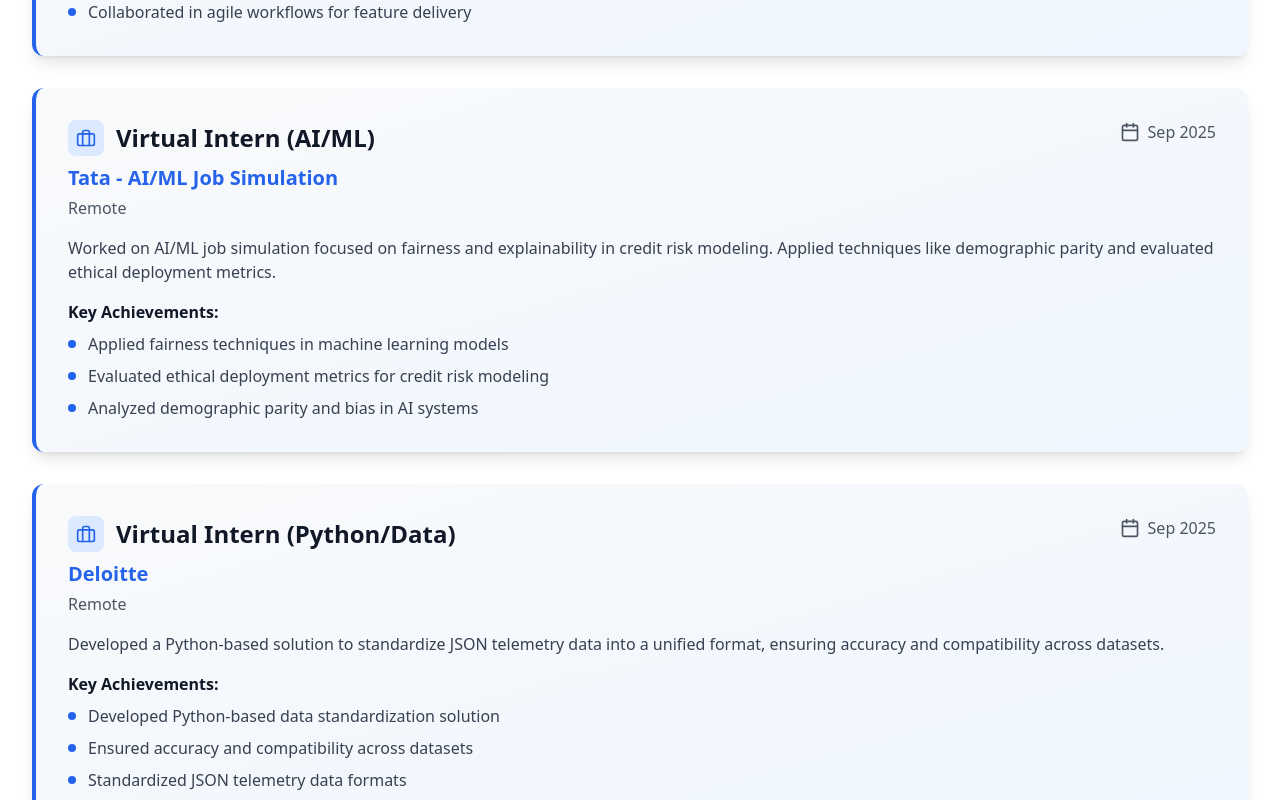
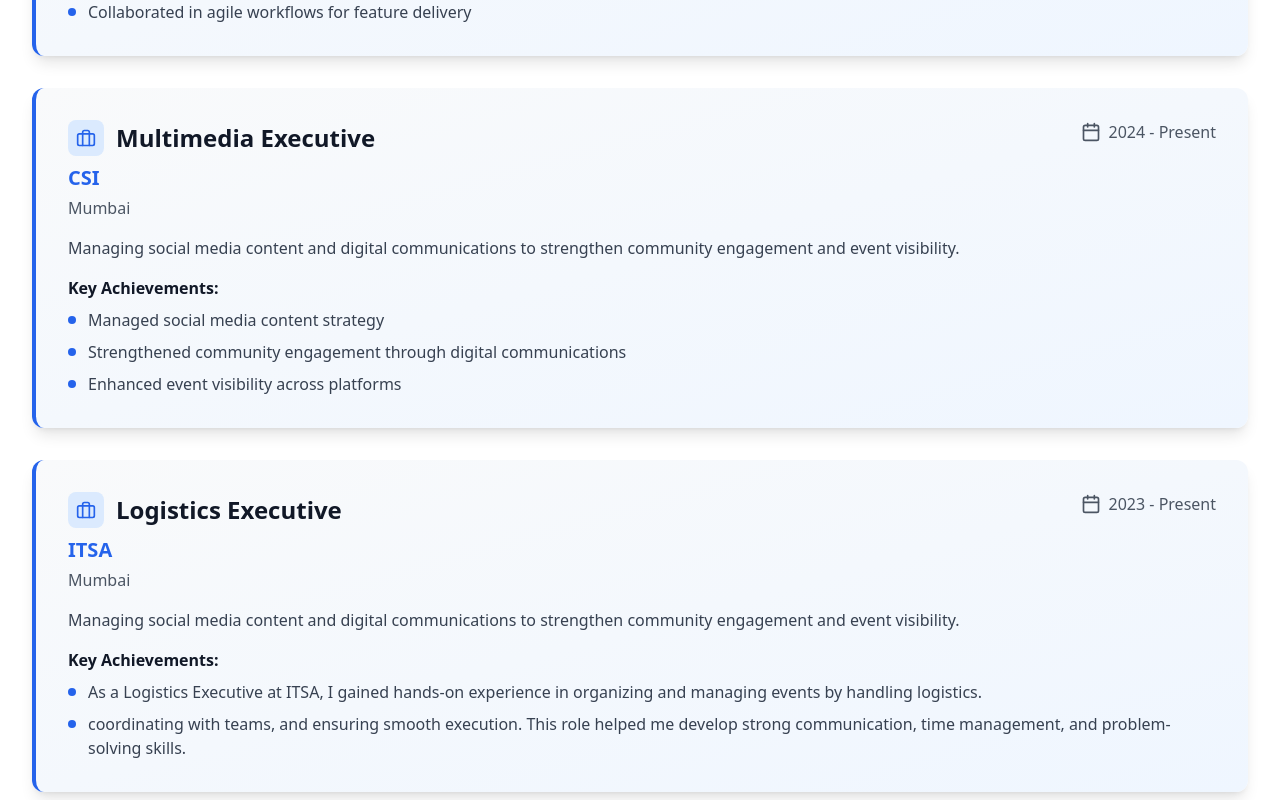
Before and after one commit to sahiltopale/portfolio, a React (Vite) app: page / in a window 1280 px wide. Shown: the part 3140-3940 px from the top of the page. Built offline with nearby package versions, Linux system fonts and the light colour scheme.

Commit message:
Changes made

```diff
--- a/src/components/Experience.tsx
+++ b/src/components/Experience.tsx
@@ -14,32 +14,6 @@ const Experience = () => {
         "Integrated backend APIs for dynamic web applications",
         "Improved UI performance and cross device responsiveness",
         "Collaborated in agile workflows for feature delivery",
-      ],
-    },
-    {
-      title: "Virtual Intern (AI/ML)",
-      company: "Tata - AI/ML Job Simulation",
-      location: "Remote",
-      period: "Sep 2025",
-      description:
-        "Worked on AI/ML job simulation focused on fairness and explainability in credit risk modeling. Applied techniques like demographic parity and evaluated ethical deployment metrics.",
-      achievements: [
-        "Applied fairness techniques in machine learning models",
-        "Evaluated ethical deployment metrics for credit risk modeling",
-        "Analyzed demographic parity and bias in AI systems",
-      ],
-    },
-    {
-      title: "Virtual Intern (Python/Data)",
-      company: "Deloitte",
-      location: "Remote",
-      period: "Sep 2025",
-      description:
-        "Developed a Python-based solution to standardize JSON telemetry data into a unified format, ensuring accuracy and compatibility across datasets.",
-      achievements: [
-        "Developed Python-based data standardization solution",
-        "Ensured accuracy and compatibility across datasets",
-        "Standardized JSON telemetry data formats",
       ],
     },
     {
```
